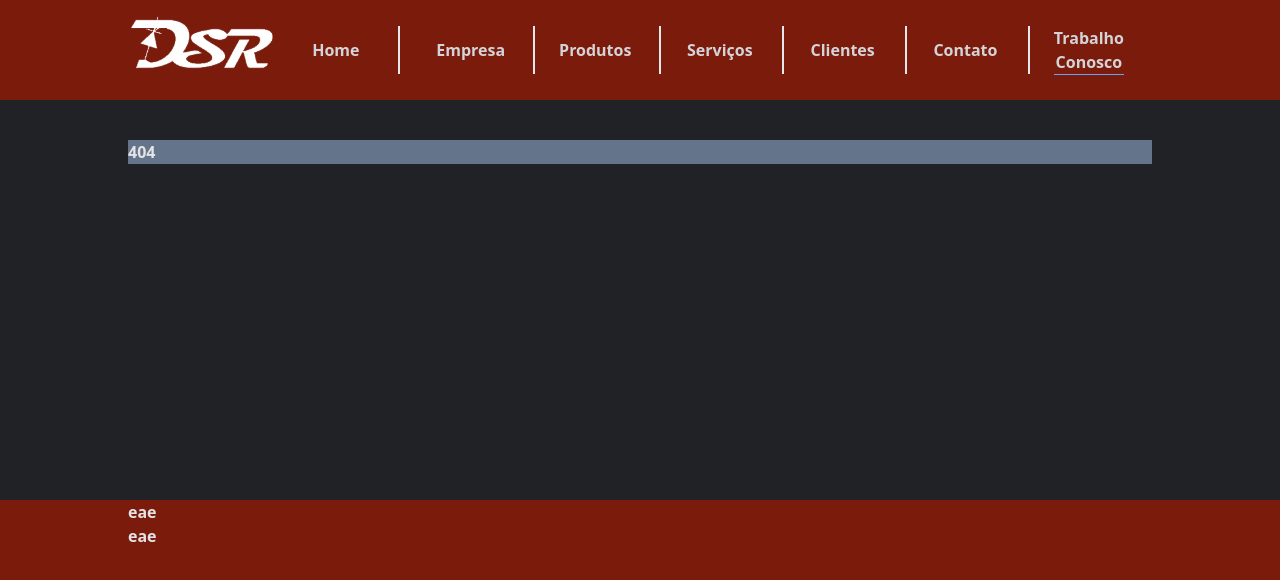
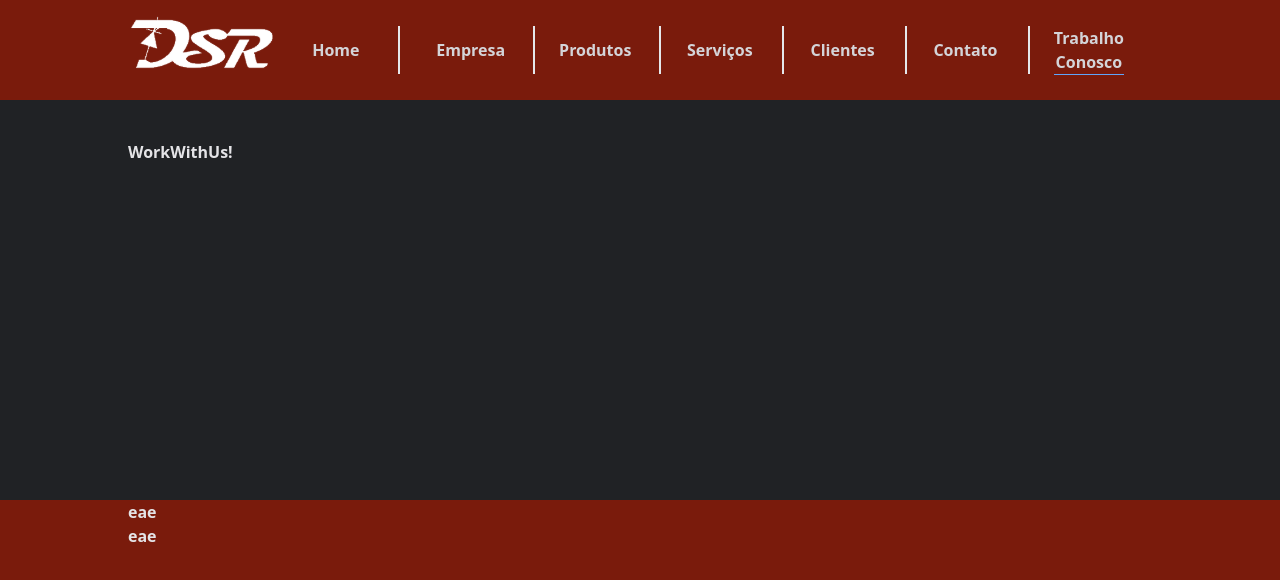
Before and after one commit to viniibp/dsr_web, a React (Vite) app: page /workWithUs in a window 1280 px wide. Before the commit this address had no page. Shown: the top 580 px of the page. Built offline with nearby package versions, Linux system fonts and the light colour scheme.

Commit message:
funciona pf

```diff
--- a/src/App.tsx
+++ b/src/App.tsx
@@ -1,16 +1,34 @@
-import { BrowserRouter } from 'react-router-dom'
-
-import { Router } from './routes/router'
+import {
+  BrowserRouter,
+  Route,
+  Routes,
+} from "react-router-dom";
 import { Layout } from './components/Layout'
 
-function App() {
+import Home from "./pages/home";
+import About from "./pages/about";
+import Products from "./pages/products";
+import NotFound from "./pages/not_found";
+import Services from "./pages/services";
+import Clients from "./pages/clients";
+import Contact from "./pages/contact";
+import WorkWithUs from "./pages/workWithUs";
+
+export default function App() {
   return (
     <BrowserRouter>
       <Layout>
-        <Router />
+        <Routes>
+          <Route path="/" element={<Home />} />
+          <Route path="/about" element={<About />} />
+          <Route path="/products" element={<Products />} />
+          <Route path="/services" element={<Services />} />
+          <Route path="/clients" element={<Clients />} />
+          <Route path="/contact" element={<Contact />} />
+          <Route path="/workWithUs" element={<WorkWithUs />} />
+          <Route path="/*" element={<NotFound />} />
+        </Routes>
       </Layout>
     </BrowserRouter>
   )
 }
-
-export default App
--- a/src/components/Layout.tsx
+++ b/src/components/Layout.tsx
@@ -1,4 +1,3 @@
-import { ComponentProps, ElementType, PropsWithChildren, ReactNode, ReactPropTypes } from "react";
 import { Footer } from "./Footer";
 import { Header } from "./Header"
 
--- a/src/routes/router.tsx
+++ /dev/null
@@ -1,28 +0,0 @@
-import {
-  Route,
-  Routes,
-} from "react-router-dom";
-
-import Home from "../pages/home";
-// import About from "../pages/about";
-// import Products from "../pages/products";
-import NotFound from "../pages/not_found";
-// import Services from "../pages/services";
-// import Clients from "../pages/clients";
-// import Contact from "../pages/contact";
-// import WorkWithUs from "../pages/workWithUs";
-
-export function Router() {
-  return (
-    <Routes>
-      <Route path="/" element={<Home />} />
-      {/* <Route path="/about" element={<About />} />
-      <Route path="/products" element={<Products />} />
-      <Route path="/services" element={<Services />} />
-      <Route path="/clients" element={<Clients />} />
-      <Route path="/contact" element={<Contact />} />
-      <Route path="/workWithUs" element={<WorkWithUs />} /> */}
-      <Route path="/*" element={<NotFound />} />
-    </Routes>
-  );
-}
```
